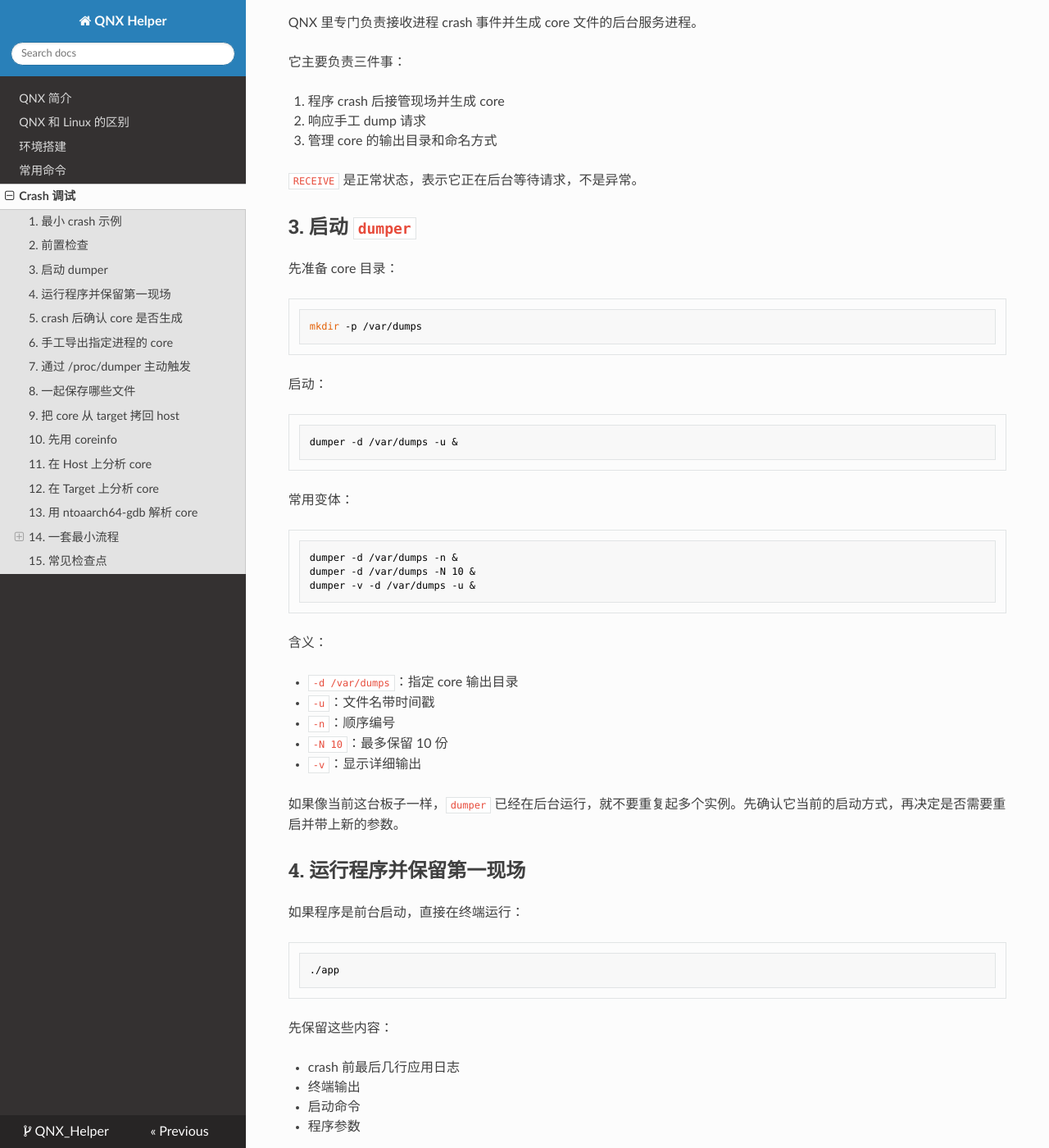
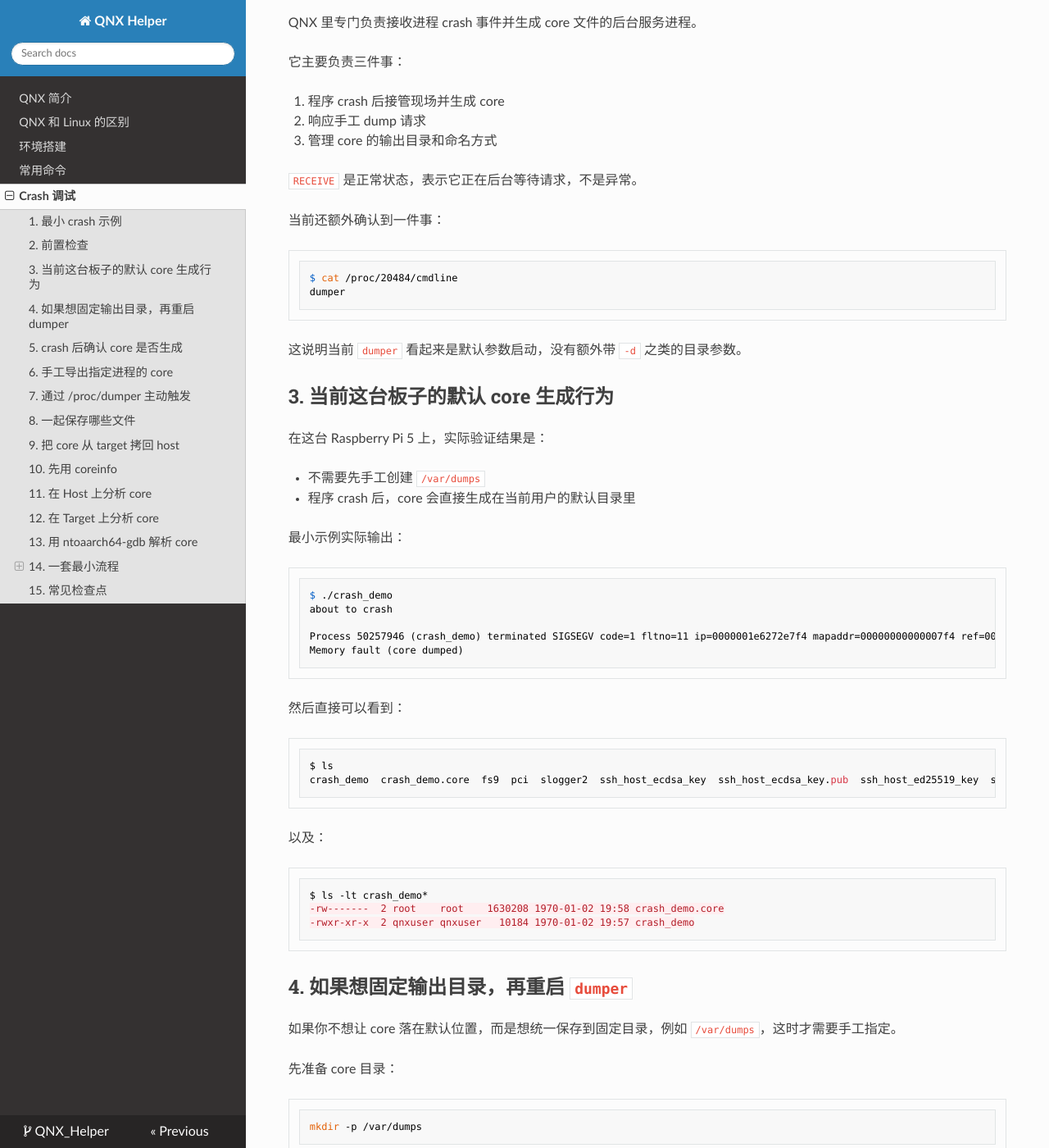
Before and after one commit to SwartzMss/QNX_Helper, an MkDocs documentation site: the page built from docs/debug/crash-debugging.md, in a window 1280 px wide and 1400 px high, scrolled down 2001 px. Shown: the whole window at 82% size. Built offline with MkDocs 1.6.1, drawn with Linux system fonts in a browser that asks for light colours; nearby versions of some CDN libraries; some of the changed text lies outside the part shown.

Commit message:
Refine crash guide and restore slog2info notes

````diff
--- a/docs/commands/common-commands.md
+++ b/docs/commands/common-commands.md
@@ -338,3 +338,38 @@
 - `startup-script`
 - `ldqnx-64.so`
 - 各类启动脚本
+
+## 6. 查看系统日志
+
+### `slog2info`
+
+用于查看 `slog2` 日志缓冲区里的内容。
+
+它可以粗略理解成 QNX 里很重要的系统日志查看工具，作用上有点接近 Linux 下查看系统日志，但不完全等同于 `dmesg`。
+
+```bash
+slog2info
+```
+
+示例输出：
+
+```text
+Jan 01 00:23:35.750           sshd_session.1613851                 slog*     0  <38>Jan 01 00:23:35 sshd-session[1613851-1]: Received disconnect from 192.168.3.196 port 62754:11: disconnected by user
+Jan 01 00:23:35.750        sshd_session.1613851..0                 slog*     0  <38>Jan 01 00:23:35 sshd-session[1613851-1]: Disconnected from user qnxuser 192.168.3.196 port 62754
+Jan 01 00:23:38.790           sshd_session.1507352                 slog*     0  <38>Jan 01 00:23:38 sshd-session[1507352-1]: Received disconnect from 192.168.3.196 port 65118:11: disconnected by user
+Jan 01 00:23:38.791        sshd_session.1507352..0                 slog*     0  <38>Jan 01 00:23:38 sshd-session[1507352-1]: Disconnected from user qnxuser 192.168.3.196 port 65118
+Jan 02 19:30:14.378           sshd_session.1650712                 slog*     0  <38>Jan 02 19:30:14 sshd-session[1650712-1]: Read error from remote host 192.168.3.196 port 65329: Connection reset
+```
+
+从这个输出里可以看出：
+
+- `sshd-session` 把日志写进了 `slog2`
+- SSH 连接断开和连接重置事件都能看到
+- 这类日志适合用来排查系统服务和后台进程的异常
+
+如果只是粗略类比，可以把它理解成更接近 Linux 下的：
+
+- `journalctl`
+- `syslog`
+
+而不是严格等价于 `dmesg`
--- a/docs/debug/crash-debugging.md
+++ b/docs/debug/crash-debugging.md
@@ -91,7 +91,50 @@
 
 `RECEIVE` 是正常状态，表示它正在后台等待请求，不是异常。
 
-## 3. 启动 `dumper`
+当前还额外确认到一件事：
+
+```bash
+$ cat /proc/20484/cmdline
+dumper
+```
+
+这说明当前 `dumper` 看起来是默认参数启动，没有额外带 `-d` 之类的目录参数。
+
+## 3. 当前这台板子的默认 core 生成行为
+
+在这台 Raspberry Pi 5 上，实际验证结果是：
+
+- 不需要先手工创建 `/var/dumps`
+- 程序 crash 后，core 会直接生成在当前用户的默认目录里
+
+最小示例实际输出：
+
+```bash
+$ ./crash_demo
+about to crash
+
+Process 50257946 (crash_demo) terminated SIGSEGV code=1 fltno=11 ip=0000001e6272e7f4 mapaddr=00000000000007f4 ref=0000000000000000
+Memory fault (core dumped)
+```
+
+然后直接可以看到：
+
+```bash
+$ ls
+crash_demo  crash_demo.core  fs9  pci  slogger2  ssh_host_ecdsa_key  ssh_host_ecdsa_key.pub  ssh_host_ed25519_key  ssh_host_ed25519_key.pub  ssh_host_rsa_key  ssh_host_rsa_key.pub  sshd_config
+```
+
+以及：
+
+```bash
+$ ls -lt crash_demo*
+-rw-------  2 root    root    1630208 1970-01-02 19:58 crash_demo.core
+-rwxr-xr-x  2 qnxuser qnxuser   10184 1970-01-02 19:57 crash_demo
+```
+
+## 4. 如果想固定输出目录，再重启 `dumper`
+
+如果你不想让 core 落在默认位置，而是想统一保存到固定目录，例如 `/var/dumps`，这时才需要手工指定。
 
 先准备 core 目录：
 
@@ -123,43 +166,16 @@
 
 如果像当前这台板子一样，`dumper` 已经在后台运行，就不要重复起多个实例。先确认它当前的启动方式，再决定是否需要重启并带上新的参数。
 
-## 4. 运行程序并保留第一现场
-
-如果程序是前台启动，直接在终端运行：
-
-```bash
-./app
-```
-
-先保留这些内容：
-
-- crash 前最后几行应用日志
-- 终端输出
-- 启动命令
-- 程序参数
-
-如果程序是后台启动，建议把输出重定向到文件：
-
-```bash
-./app > /var/log/app.log 2>&1 &
-```
-
-对最小示例来说，可以直接执行：
-
-```bash
-cd /tmp
-./crash_demo
-```
-
 ## 5. crash 后确认 core 是否生成
 
 ```bash
-ls -l /var/dumps
+ls -l
 ```
 
 常见文件名：
 
 ```text
+app.core
 app-YYYYMMDD_HHMMSS_MSEC.core
 app.1.core
 ```
@@ -167,8 +183,9 @@
 如果没有 core：
 
 1. 先确认 `dumper` 是否真的在跑
-2. 确认 `/var/dumps` 可写
-3. 再次手工启动 `dumper`
+2. 先在当前目录、当前用户目录和 `/tmp` 里找
+3. 如果你自己给 `dumper` 指定过 `-d`，再去对应目录找
+4. 再考虑是否需要重启 `dumper`
 
 ## 6. 手工导出指定进程的 core
 
@@ -191,7 +208,7 @@
 
 ## 7. 通过 `/proc/dumper` 主动触发
 
-先这样启动：
+如果你想用 `/proc/dumper` 这种方式，才需要重新带 `-a` 启动：
 
 ```bash
 dumper -a -d /var/dumps -u &
@@ -219,7 +236,7 @@
 例如：
 
 ```bash
-scp qnxuser@192.168.3.153:/var/dumps/app-*.core .
+scp qnxuser@192.168.3.153:/path/to/app.core .
 ```
 
 如果程序文件也在 target 上，也一起拷回：
@@ -231,7 +248,7 @@
 对于最小示例，就是：
 
 ```bash
-scp qnxuser@192.168.3.153:/var/dumps/crash_demo*.core .
+scp qnxuser@192.168.3.153:/path/to/crash_demo.core .
 ```
 
 ## 10. 先用 `coreinfo`
@@ -265,7 +282,7 @@
 示例：
 
 ```bash
-scp qnxuser@192.168.3.153:/var/dumps/app-*.core .
+scp qnxuser@192.168.3.153:/path/to/app.core .
 scp qnxuser@192.168.3.153:/path/to/app .
 ```
 
@@ -297,9 +314,9 @@
 如果存在，就可以直接在 target 上执行：
 
 ```bash
-coreinfo -i /var/dumps/app.core
-coreinfo -t /var/dumps/app.core
-ntoaarch64-gdb /path/to/app /var/dumps/app.core
+coreinfo -i /path/to/app.core
+coreinfo -t /path/to/app.core
+ntoaarch64-gdb /path/to/app /path/to/app.core
 ```
 
 这种方式的优点：
@@ -345,23 +362,21 @@
 ### target
 
 ```bash
-mkdir -p /var/dumps
-dumper -d /var/dumps -u &
 ./app
-ls -l /var/dumps
+ls -l
 ```
 
 如果程序没 crash，但要手工导：
 
 ```bash
 pidin | grep app
-dumper -p <pid> -d /var/dumps
+dumper -p <pid>
 ```
 
 ### host 分析
 
 ```bash
-scp qnxuser@192.168.3.153:/var/dumps/app-*.core .
+scp qnxuser@192.168.3.153:/path/to/app.core .
 coreinfo -i ./app-*.core
 coreinfo -t ./app-*.core
 ntoaarch64-gdb ./app ./app-*.core
@@ -370,9 +385,9 @@
 ### target 分析
 
 ```bash
-coreinfo -i /var/dumps/app-*.core
-coreinfo -t /var/dumps/app-*.core
-ntoaarch64-gdb /path/to/app /var/dumps/app-*.core
+coreinfo -i /path/to/app.core
+coreinfo -t /path/to/app.core
+ntoaarch64-gdb /path/to/app /path/to/app.core
 ```
 
 ### GDB 内
@@ -390,7 +405,7 @@
 如果流程走不通，先查这几个点：
 
 - `dumper` 是否真的在跑
-- core 目录是否可写
+- core 实际默认落到了哪里
 - core 是否真的生成了
 - host 上的二进制是否和 target 崩溃时的版本一致
 - 符号是否保留
````
Also changed, not shown: other parts of docs/debug/crash-debugging.md (+1 -1 lines).
